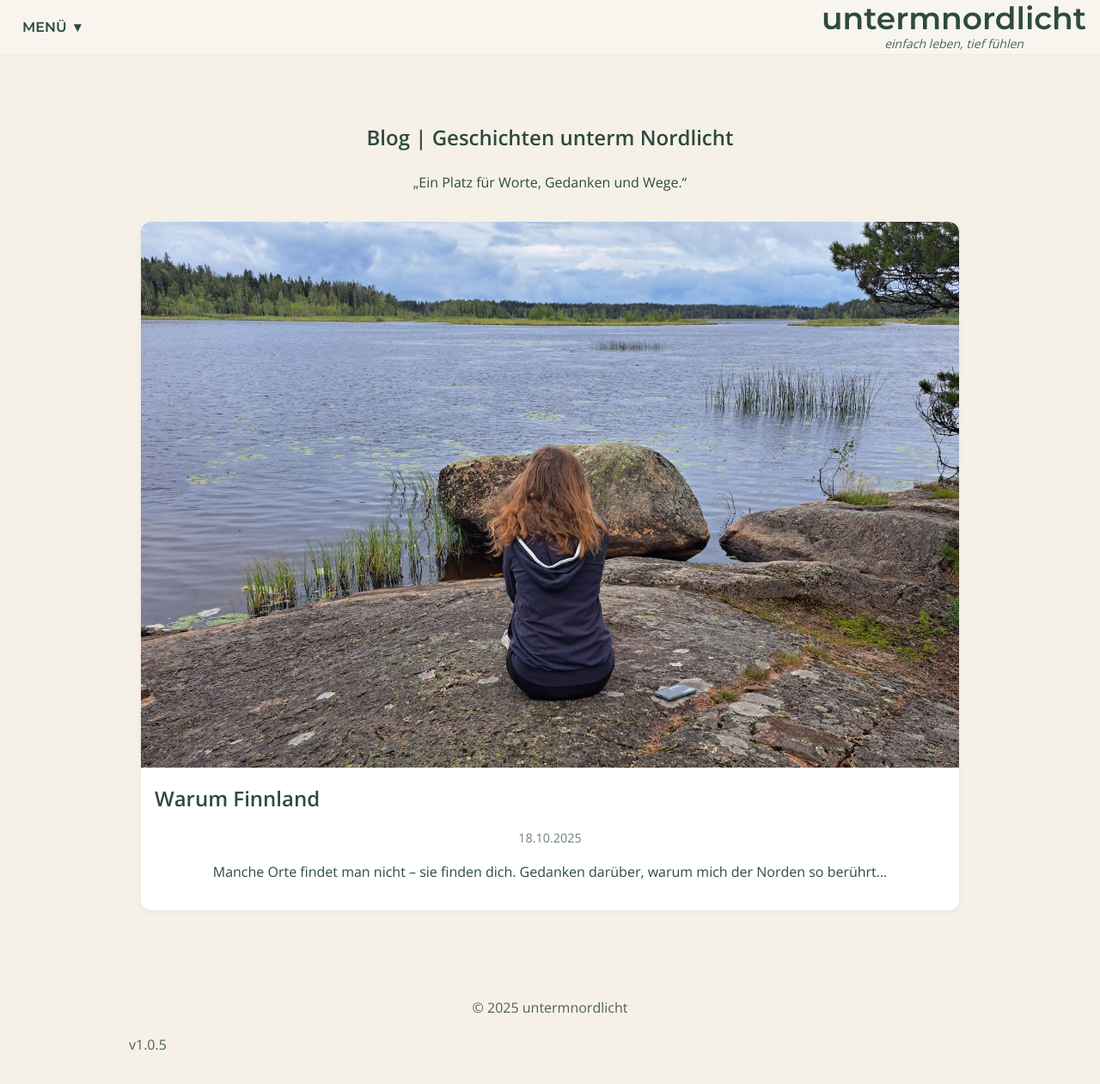
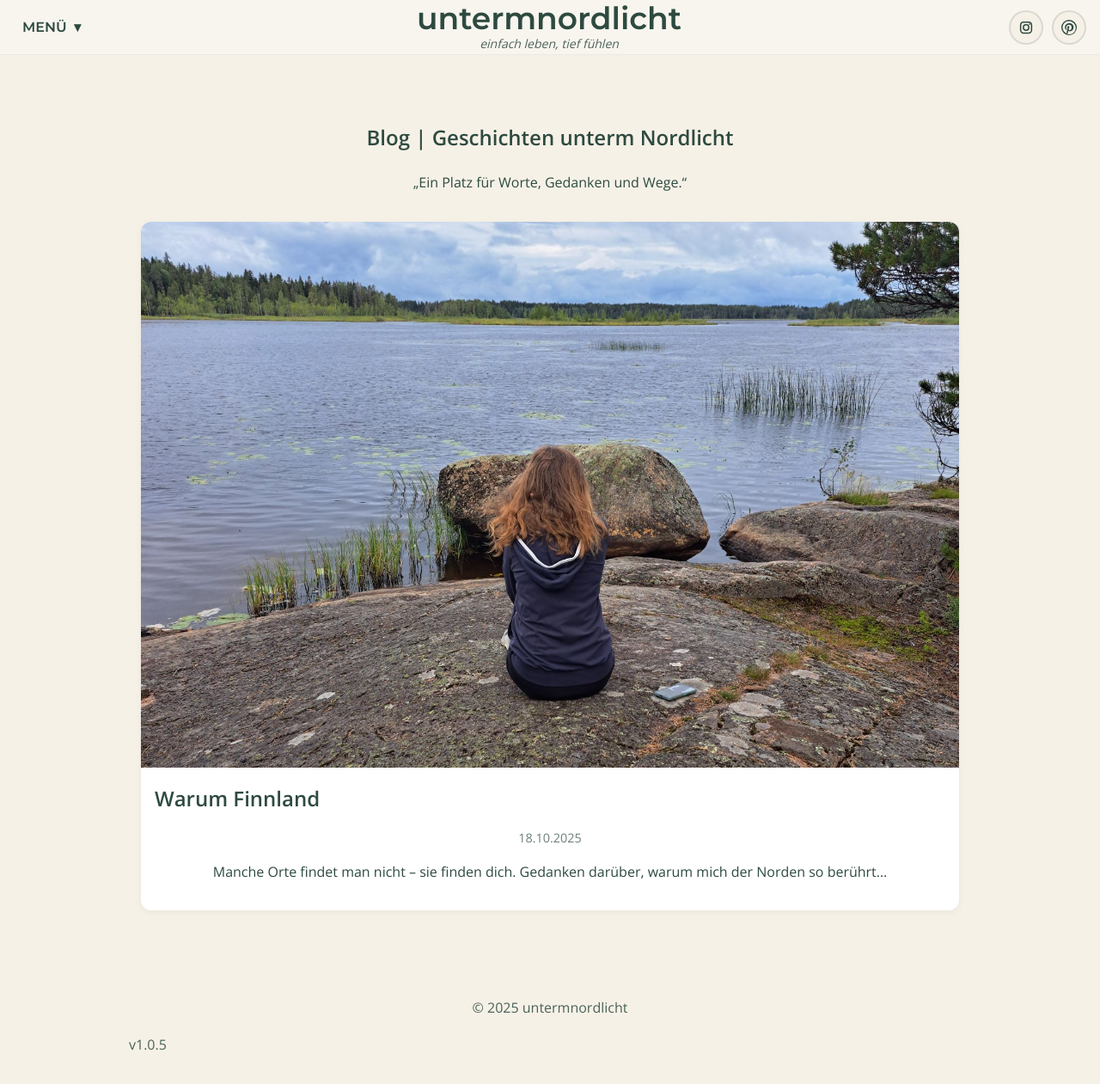
Before and after one commit to untermnordlicht/untermnordlicht, a Jekyll site: the page blog.html, which Jekyll copies as it is, in a window 1280 px wide and 1292 px high. Shown: the top 1261 px of the window at 86% size. Built offline with Jekyll 4.4.1, drawn with Linux system fonts in a browser that asks for light colours.

Commit message:
Update blog.html

```diff
--- a/blog.html
+++ b/blog.html
@@ -14,18 +14,37 @@
     <button class="menu-button" aria-expanded="false" aria-controls="menu-panel">
       MENÜ <span class="chev">▾</span>
     </button>
-    <div id="menu-panel" class="menu-panel" role="menu" hidden>
-      <a role="menuitem" href="/">Startseite</a>
-      <a role="menuitem" href="/bilder.html">Bilder</a>
-      <a role="menuitem" href="/ueber-uns.html">Über uns</a>
-      <a role="menuitem" href="/kontakt.html">Kontakt</a>
-      <a role="menuitem" href="/blog.html" class="active">Blog</a>
-    </div>
+    <div id="menu-panel" class="menu-panel" role="menu">
+  <a role="menuitem" href="/" class="active">Startseite</a>
+  <a role="menuitem" href="/bilder.html">Bilder</a>
+  <a role="menuitem" href="/ueber-uns.html">Über uns</a>
+  <a role="menuitem" href="/kontakt.html">Kontakt</a>
+  <a role="menuitem" href="/blog.html">Blog</a>
+</div>
   </nav>
-
   <div class="brand">
-    <h1><a href="/">untermnordlicht</a></h1>
+    <h1><a href="index.html">untermnordlicht</a></h1>
     <p class="motto">einfach leben, tief fühlen</p>
+  </div>
+  <div class="nav-right socials">
+    <!-- Instagram -->
+    <a class="social-link" href="https://instagram.com/untermnordlicht" target="_blank" rel="noopener" aria-label="Instagram">
+      <span class="icon-badge">
+        <svg viewBox="0 0 24 24" width="18" height="18" aria-hidden="true">
+          <rect x="3.5" y="3.5" width="17" height="17" rx="4.5" ry="4.5" fill="none" stroke="var(--forest)" stroke-width="2"/>
+          <circle cx="12" cy="12" r="4.2" fill="none" stroke="var(--forest)" stroke-width="2"/>
+          <circle cx="17.3" cy="6.7" r="1.2" fill="var(--forest)"/>
+        </svg>
+      </span>
+    </a>
+    <!-- Pinterest (grüner Kreis + ivory P) -->
+    <a class="social-link" href="https://pinterest.com/untermnordlicht" target="_blank" rel="noopener" aria-label="Pinterest">
+      <span class="icon-badge">
+        <svg viewBox="0 0 24 24" width="18" height="18" aria-hidden="true">
+          <circle cx="12" cy="12" r="12" fill="var(--forest)"></circle>
+          <path fill="var(--ivory)" d="M12 2C6.48 2 2 6.48 2 12c0 4.2 2.67 7.8 6.45 9.18-.09-.78-.17-1.97.04-2.82.18-.76 1.16-4.84 1.16-4.84s-.29-.58-.29-1.43c0-1.34.78-2.35 1.75-2.35.83 0 1.23.62 1.23 1.36 0 .83-.53 2.07-.8 3.22-.23.96.48 1.75 1.42 1.75 1.7 0 3.01-1.8 3.01-4.4 0-2.3-1.66-3.91-4.03-3.91-2.75 0-4.37 2.06-4.37 4.19 0 .83.32 1.72.73 2.21.08.1.09.19.07.29-.08.32-.26 1.01-.3 1.15-.05.18-.15.22-.35.13-1.3-.61-2.1-2.52-2.1-4.06 0-3.3 2.4-6.34 6.93-6.34 3.64 0 6.47 2.6 6.47 6.07 0 3.62-2.28 6.54-5.45 6.54-1.07 0-2.07-.56-2.41-1.22l-.66 2.53c-.24.93-.88 2.09-1.31 2.8.99.31 2.03.47 3.11.47 5.52 0 10-4.48 10-10S17.52 2 12 2z"/>
+      </span>
+    </a>
   </div>
 </header>
 
```
